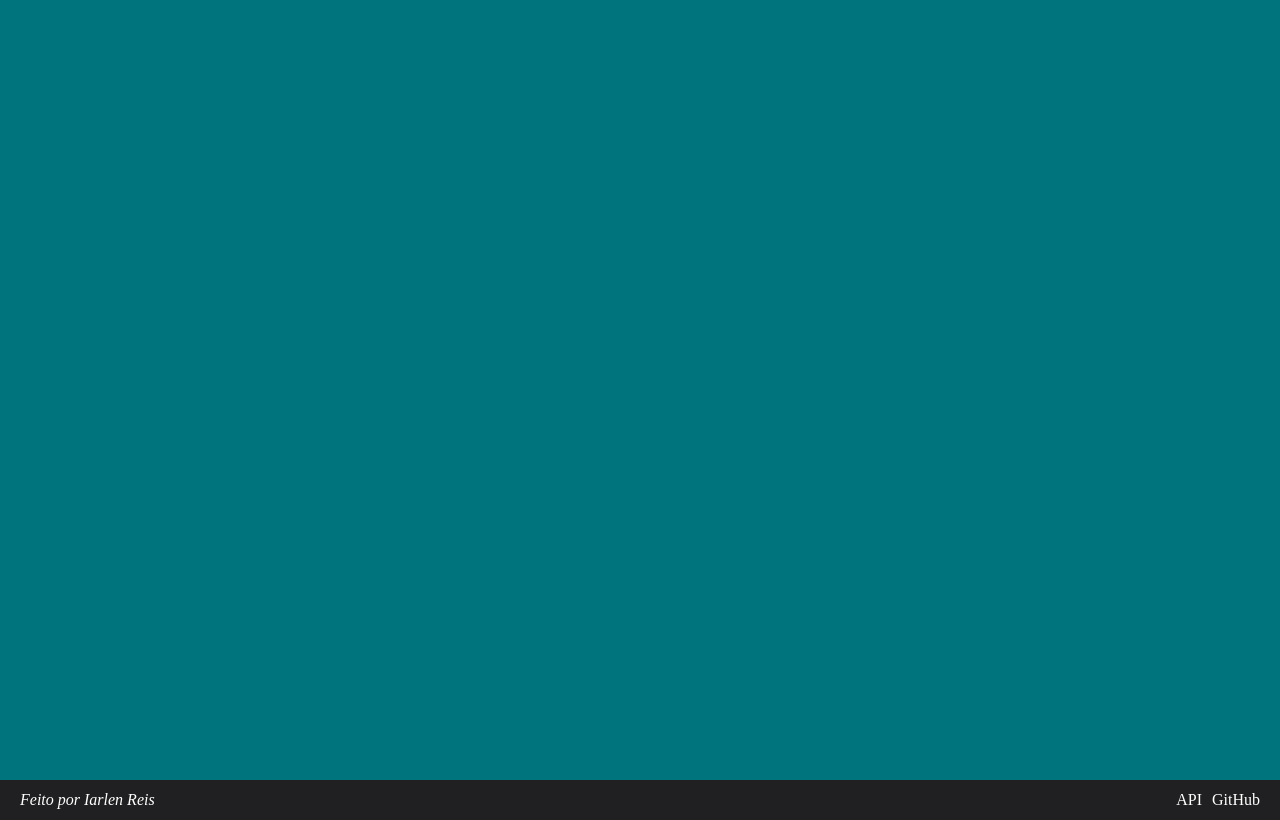
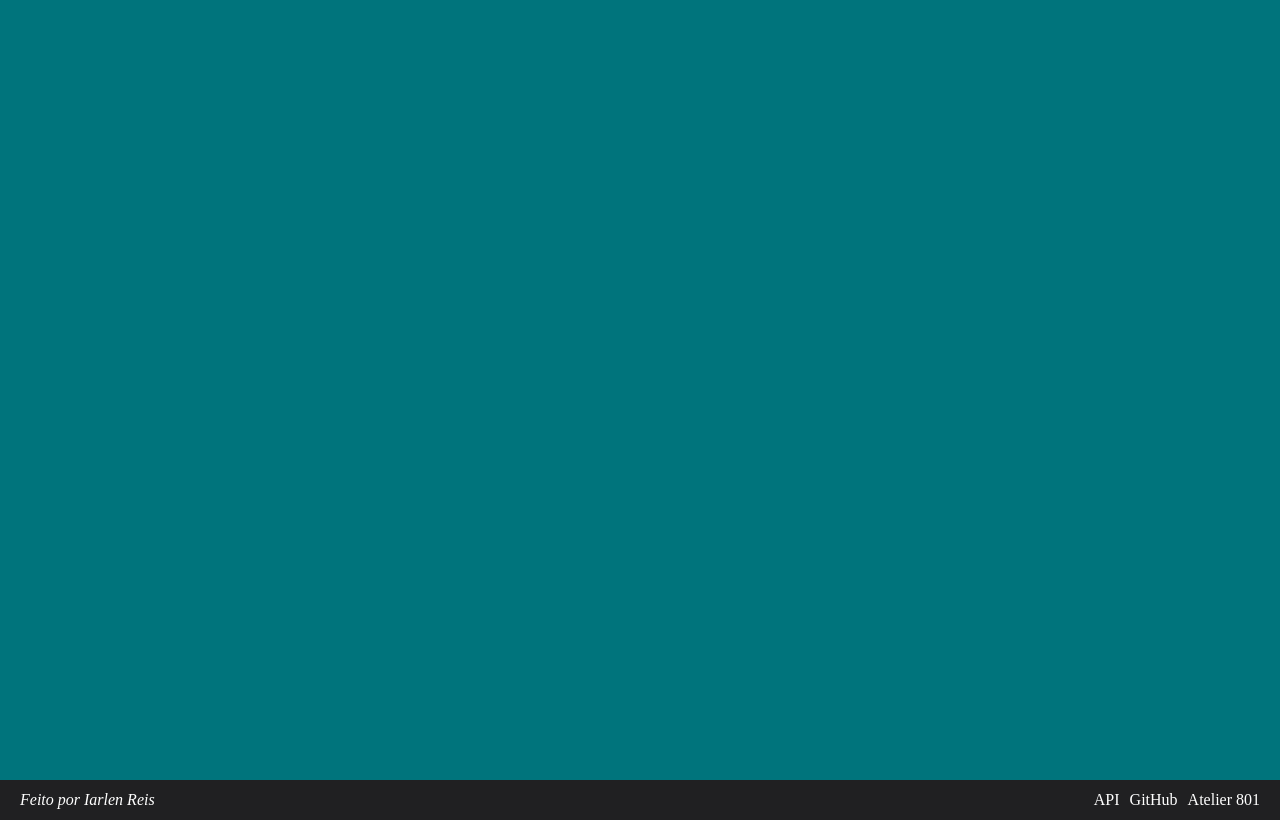
Before and after one commit to iarlen-reis/TransformiceHistory, a plain HTML site: page index.html in a window 1280 px wide. Shown: the part 107-927 px from the top of the page. Drawn offline with Linux system fonts and the light colour scheme.

Commit message:
Aleteração: Adicionando ancora para o site do atelier no footer

```diff
--- a/index.html
+++ b/index.html
@@ -47,6 +47,7 @@
                 <div class="footer__infos">
                     <a href="#">API</a>
                     <a href="#">GitHub</a>
+                    <a href="#">Atelier 801</a>
                 </div>
             </div>
         </footer>
```
